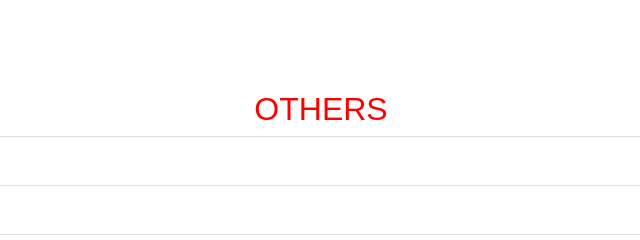
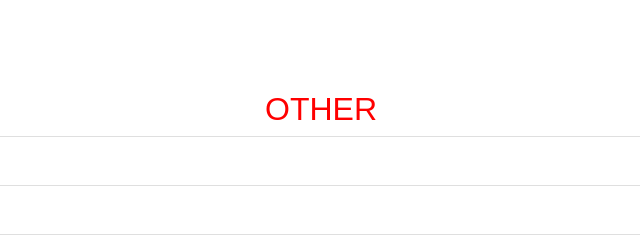
Before and after one commit to smartiptv21/hob, a plain HTML site: page chaines/autres.html in a window 1280 px wide. Shown: the top 240 px of the page, 319-959 px from the left. Drawn offline with nearby package versions, Linux system fonts and the light colour scheme.

Commit message:
Add files via upload

```diff
--- a/chaines/autres.html
+++ b/chaines/autres.html
@@ -96,7 +96,7 @@ h1 {
 </head>
 <body>
   <div class="container" style="padding-top:5%;" >
-    <h2 class="text-center">OTHERS</h2>
+    <h2 class="text-center">OTHER</h2>
 
      <ul class="list-group">
 
```
